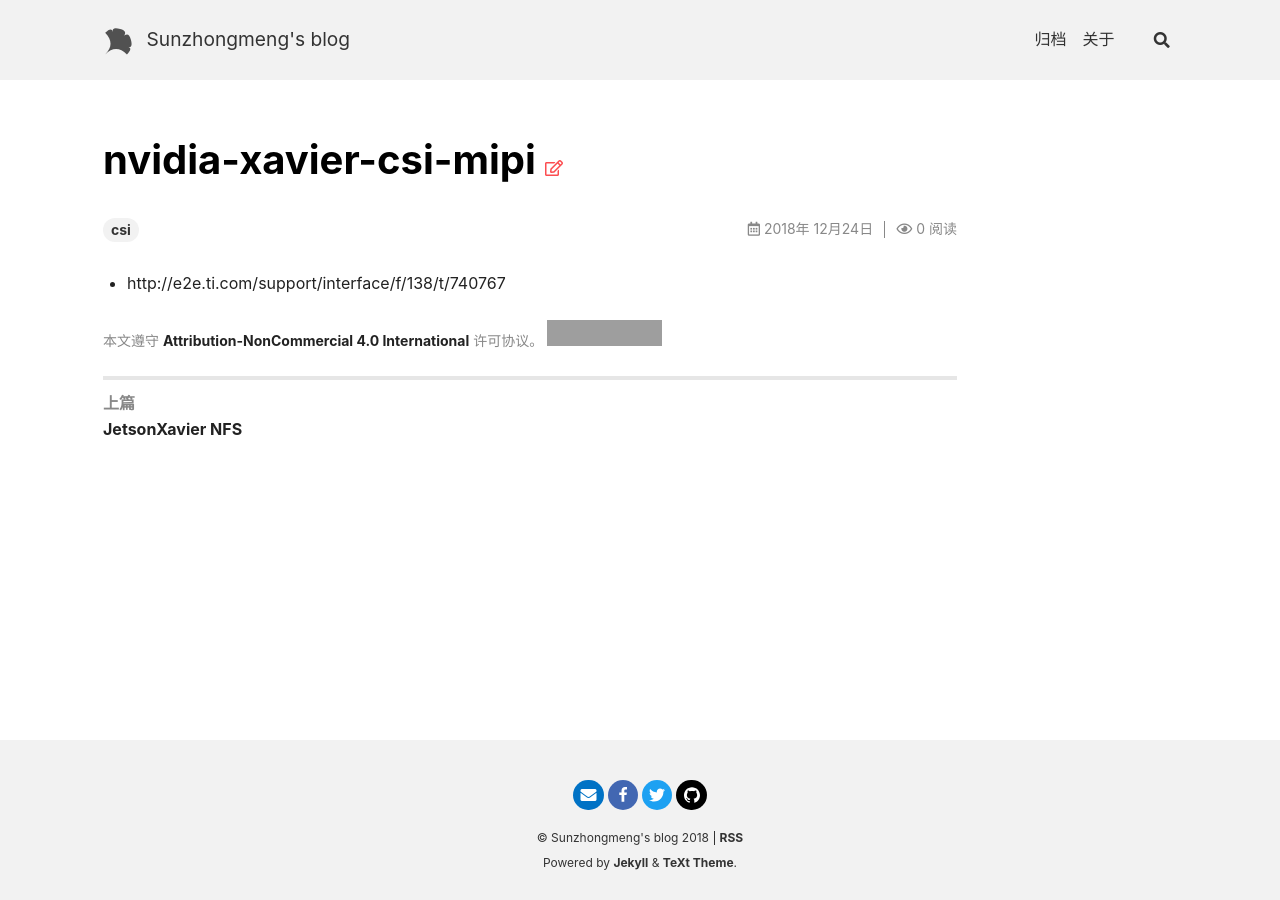
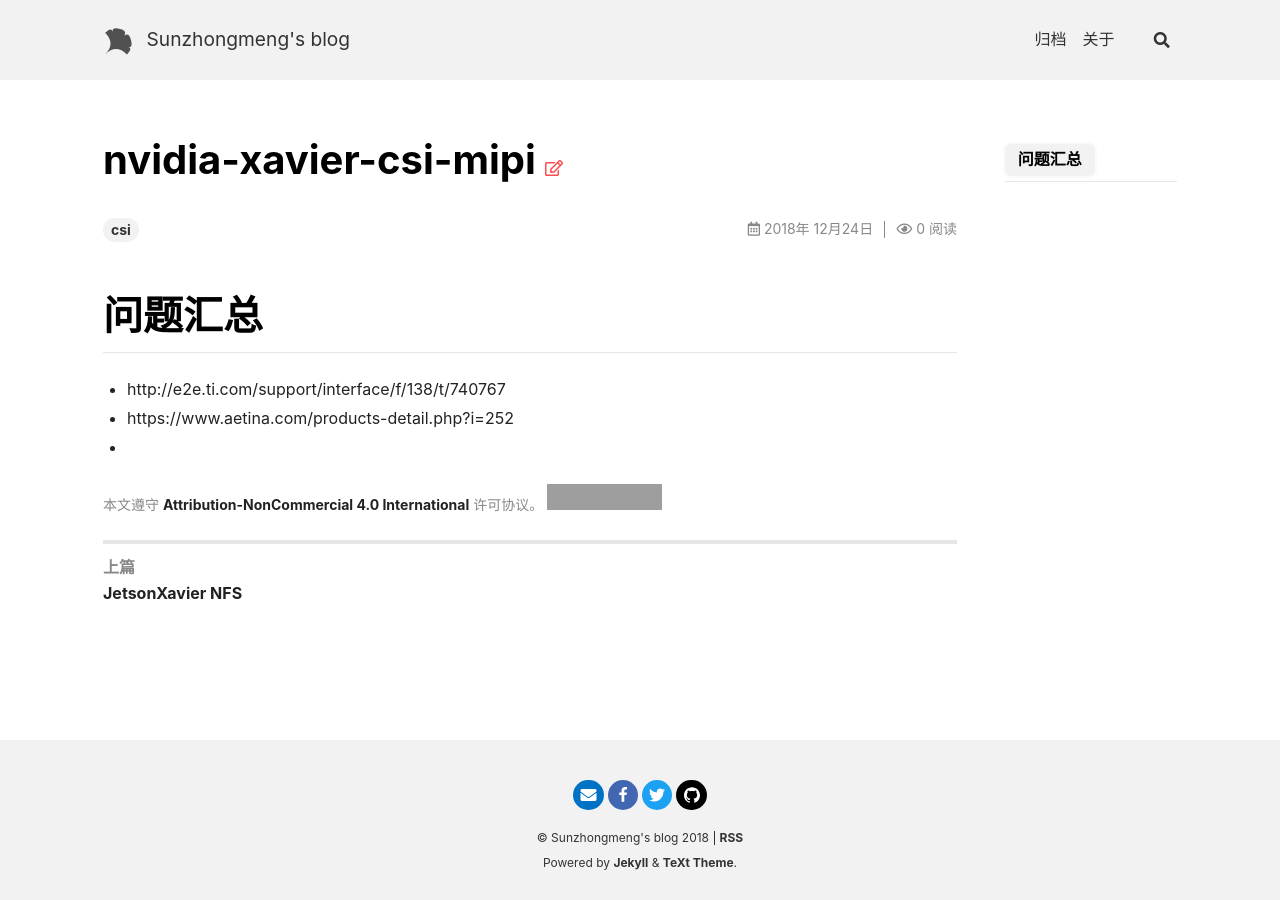
Before and after one commit to releung/sunzhongmeng.github.io, a Jekyll site: the page built from _posts/2018-12-24-nvidia-xavier-csi-mipi.md, in a window 1280 px wide. Built offline with Jekyll 4.4.1, drawn with Linux system fonts in a browser that asks for light colours; nearby versions of some CDN libraries; comment, search, counter and statistics services are not loaded; grey boxes are pictures that could not be loaded.

Commit message:
add notes

```diff
--- a/_posts/2018-12-24-nvidia-xavier-csi-mipi.md
+++ b/_posts/2018-12-24-nvidia-xavier-csi-mipi.md
@@ -5,4 +5,7 @@ category: tech
 tags: csi
 key: mipi
 ---
+# 问题汇总
 * http://e2e.ti.com/support/interface/f/138/t/740767
+* https://www.aetina.com/products-detail.php?i=252
+*
```
